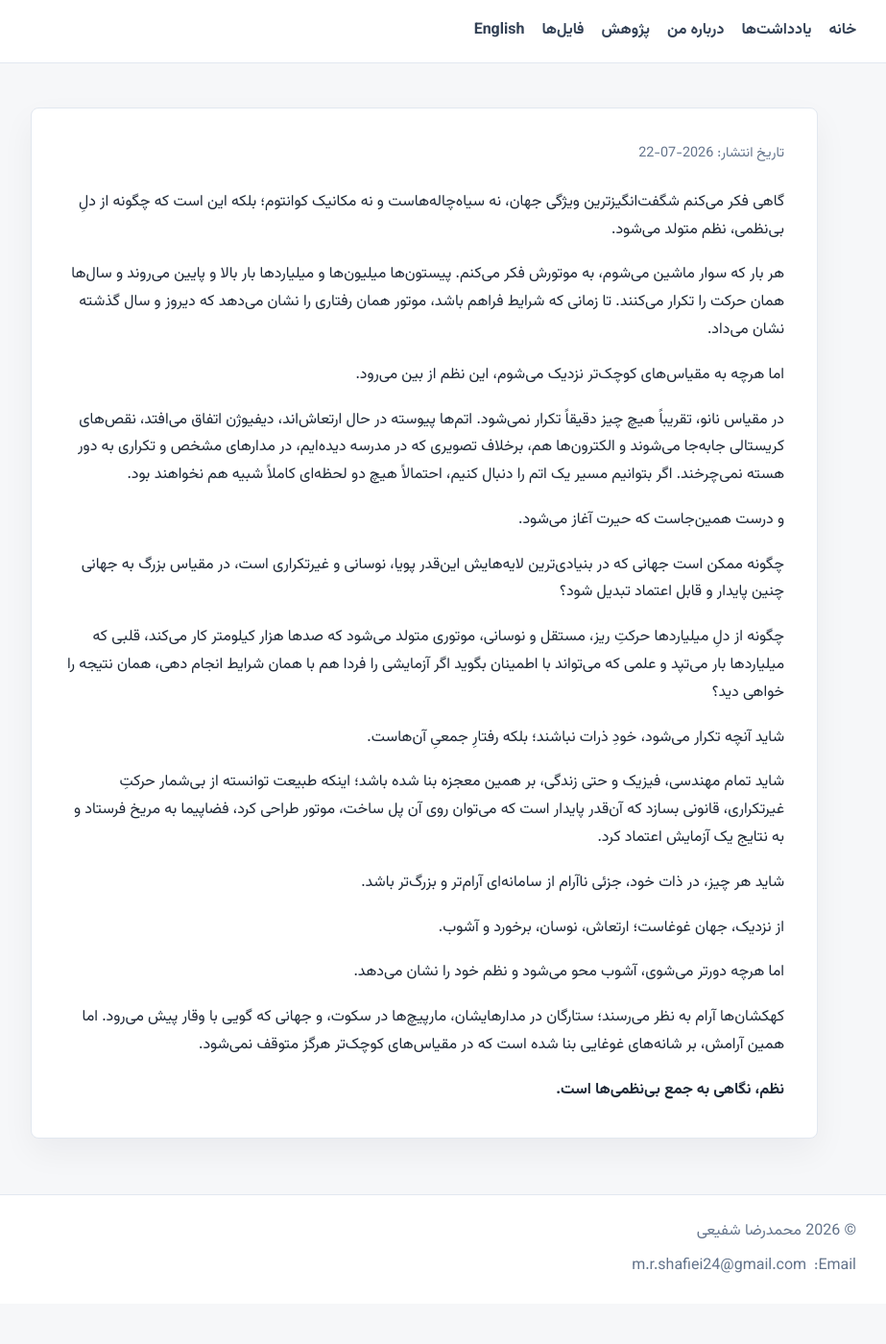
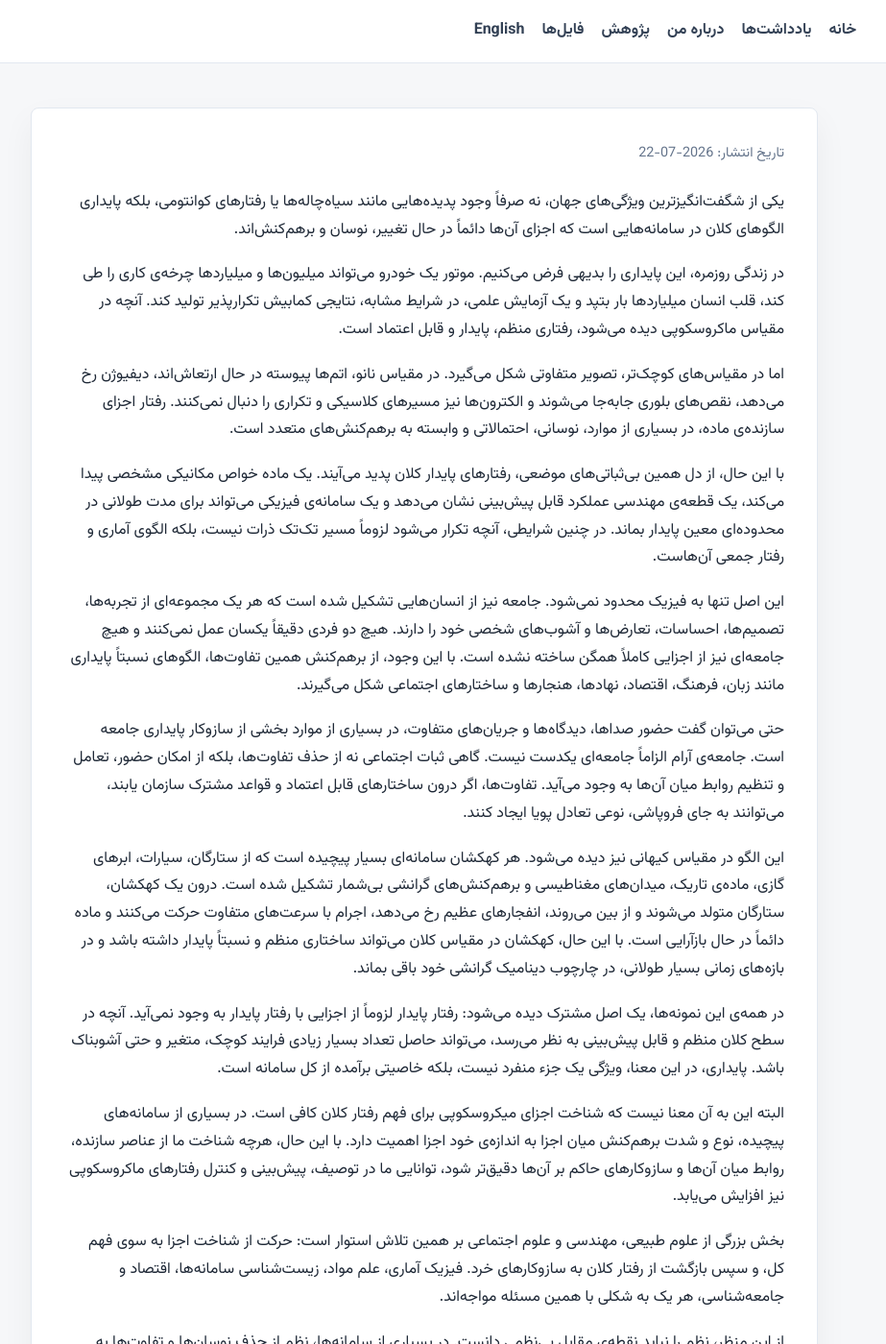
Before and after one commit to Mohamadrezash204/Mohamadrezash204.github.io, a Jekyll site: the page built from _posts/2026-07-22-ashoob-penhan.md, in a window 1280 px wide and 1400 px high. Shown: the whole window at 96% size, without its empty margins (198-1121 px from the left). Built offline with Jekyll 4.4.1, drawn with Linux system fonts in a browser that asks for light colours; some of the changed text lies outside the part shown.

Commit message:
Revise content on chaos and order in nature
The text discusses the emergence of order from chaos at various scales, highlighting how stability can arise from the interactions of dynamic components. It emphasizes that understanding the collective behavior of components is crucial for predicting and controlling macroscopic phenomena.

```diff
--- a/_posts/2026-07-22-ashoob-penhan.md
+++ b/_posts/2026-07-22-ashoob-penhan.md
@@ -6,31 +6,26 @@ lang: fa
 permalink: /fa/blog/ashoob-penhan/
 excerpt: "تأملی درباره اینکه چگونه از دل حرکت‌های نوسانی، آشوبناک و غیرتکراری در مقیاس‌های کوچک، نظم پایدار در مقیاس‌های بزرگ متولد می‌شود."
 ---
+یکی از شگفت‌انگیزترین ویژگی‌های جهان، نه صرفاً وجود پدیده‌هایی مانند سیاه‌چاله‌ها یا رفتارهای کوانتومی، بلکه پایداری الگوهای کلان در سامانه‌هایی است که اجزای آن‌ها دائماً در حال تغییر، نوسان و برهم‌کنش‌اند.
 
-گاهی فکر می‌کنم شگفت‌انگیزترین ویژگی جهان، نه سیاه‌چاله‌هاست و نه مکانیک کوانتوم؛ بلکه این است که چگونه از دلِ بی‌نظمی، نظم متولد می‌شود.
+در زندگی روزمره، این پایداری را بدیهی فرض می‌کنیم. موتور یک خودرو می‌تواند میلیون‌ها و میلیاردها چرخه‌ی کاری را طی کند، قلب انسان میلیاردها بار بتپد و یک آزمایش علمی، در شرایط مشابه، نتایجی کمابیش تکرارپذیر تولید کند. آنچه در مقیاس ماکروسکوپی دیده می‌شود، رفتاری منظم، پایدار و قابل اعتماد است.
 
-هر بار که سوار ماشین می‌شوم، به موتورش فکر می‌کنم. پیستون‌ها میلیون‌ها و میلیاردها بار بالا و پایین می‌روند و سال‌ها همان حرکت را تکرار می‌کنند. تا زمانی که شرایط فراهم باشد، موتور همان رفتاری را نشان می‌دهد که دیروز و سال گذشته نشان می‌داد.
+اما در مقیاس‌های کوچک‌تر، تصویر متفاوتی شکل می‌گیرد. در مقیاس نانو، اتم‌ها پیوسته در حال ارتعاش‌اند، دیفیوژن رخ می‌دهد، نقص‌های بلوری جابه‌جا می‌شوند و الکترون‌ها نیز مسیرهای کلاسیکی و تکراری را دنبال نمی‌کنند. رفتار اجزای سازنده‌ی ماده، در بسیاری از موارد، نوسانی، احتمالاتی و وابسته به برهم‌کنش‌های متعدد است.
 
-اما هرچه به مقیاس‌های کوچک‌تر نزدیک می‌شوم، این نظم از بین می‌رود.
+با این حال، از دل همین بی‌ثباتی‌های موضعی، رفتارهای پایدار کلان پدید می‌آیند. یک ماده خواص مکانیکی مشخصی پیدا می‌کند، یک قطعه‌ی مهندسی عملکرد قابل پیش‌بینی نشان می‌دهد و یک سامانه‌ی فیزیکی می‌تواند برای مدت طولانی در محدوده‌ای معین پایدار بماند. در چنین شرایطی، آنچه تکرار می‌شود لزوماً مسیر تک‌تک ذرات نیست، بلکه الگوی آماری و رفتار جمعی آن‌هاست.
 
-در مقیاس نانو، تقریباً هیچ چیز دقیقاً تکرار نمی‌شود. اتم‌ها پیوسته در حال ارتعاش‌اند، دیفیوژن اتفاق می‌افتد، نقص‌های کریستالی جابه‌جا می‌شوند و الکترون‌ها هم، برخلاف تصویری که در مدرسه دیده‌ایم، در مدارهای مشخص و تکراری به دور هسته نمی‌چرخند. اگر بتوانیم مسیر یک اتم را دنبال کنیم، احتمالاً هیچ دو لحظه‌ای کاملاً شبیه هم نخواهند بود.
+این اصل تنها به فیزیک محدود نمی‌شود. جامعه نیز از انسان‌هایی تشکیل شده است که هر یک مجموعه‌ای از تجربه‌ها، تصمیم‌ها، احساسات، تعارض‌ها و آشوب‌های شخصی خود را دارند. هیچ دو فردی دقیقاً یکسان عمل نمی‌کنند و هیچ جامعه‌ای نیز از اجزایی کاملاً همگن ساخته نشده است. با این وجود، از برهم‌کنش همین تفاوت‌ها، الگوهای نسبتاً پایداری مانند زبان، فرهنگ، اقتصاد، نهادها، هنجارها و ساختارهای اجتماعی شکل می‌گیرند.
 
-و درست همین‌جاست که حیرت آغاز می‌شود.
+حتی می‌توان گفت حضور صداها، دیدگاه‌ها و جریان‌های متفاوت، در بسیاری از موارد بخشی از سازوکار پایداری جامعه است. جامعه‌ی آرام الزاماً جامعه‌ای یکدست نیست. گاهی ثبات اجتماعی نه از حذف تفاوت‌ها، بلکه از امکان حضور، تعامل و تنظیم روابط میان آن‌ها به وجود می‌آید. تفاوت‌ها، اگر درون ساختارهای قابل اعتماد و قواعد مشترک سازمان یابند، می‌توانند به جای فروپاشی، نوعی تعادل پویا ایجاد کنند.
 
-چگونه ممکن است جهانی که در بنیادی‌ترین لایه‌هایش این‌قدر پویا، نوسانی و غیرتکراری است، در مقیاس بزرگ به جهانی چنین پایدار و قابل اعتماد تبدیل شود؟
+این الگو در مقیاس کیهانی نیز دیده می‌شود. هر کهکشان سامانه‌ای بسیار پیچیده است که از ستارگان، سیارات، ابرهای گازی، ماده‌ی تاریک، میدان‌های مغناطیسی و برهم‌کنش‌های گرانشی بی‌شمار تشکیل شده است. درون یک کهکشان، ستارگان متولد می‌شوند و از بین می‌روند، انفجارهای عظیم رخ می‌دهد، اجرام با سرعت‌های متفاوت حرکت می‌کنند و ماده دائماً در حال بازآرایی است. با این حال، کهکشان در مقیاس کلان می‌تواند ساختاری منظم و نسبتاً پایدار داشته باشد و در بازه‌های زمانی بسیار طولانی، در چارچوب دینامیک گرانشی خود باقی بماند.
 
-چگونه از دلِ میلیاردها حرکتِ ریز، مستقل و نوسانی، موتوری متولد می‌شود که صدها هزار کیلومتر کار می‌کند، قلبی که میلیاردها بار می‌تپد و علمی که می‌تواند با اطمینان بگوید اگر آزمایشی را فردا هم با همان شرایط انجام دهی، همان نتیجه را خواهی دید؟
+در همه‌ی این نمونه‌ها، یک اصل مشترک دیده می‌شود: رفتار پایدار لزوماً از اجزایی با رفتار پایدار به وجود نمی‌آید. آنچه در سطح کلان منظم و قابل پیش‌بینی به نظر می‌رسد، می‌تواند حاصل تعداد بسیار زیادی فرایند کوچک، متغیر و حتی آشوبناک باشد. پایداری، در این معنا، ویژگی یک جزء منفرد نیست، بلکه خاصیتی برآمده از کل سامانه است.
 
-شاید آنچه تکرار می‌شود، خودِ ذرات نباشند؛ بلکه رفتارِ جمعیِ آن‌هاست.
+البته این به آن معنا نیست که شناخت اجزای میکروسکوپی برای فهم رفتار کلان کافی است. در بسیاری از سامانه‌های پیچیده، نوع و شدت برهم‌کنش میان اجزا به اندازه‌ی خود اجزا اهمیت دارد. با این حال، هرچه شناخت ما از عناصر سازنده، روابط میان آن‌ها و سازوکارهای حاکم بر آن‌ها دقیق‌تر شود، توانایی ما در توصیف، پیش‌بینی و کنترل رفتارهای ماکروسکوپی نیز افزایش می‌یابد.
 
-شاید تمام مهندسی، فیزیک و حتی زندگی، بر همین معجزه بنا شده باشد؛ اینکه طبیعت توانسته از بی‌شمار حرکتِ غیرتکراری، قانونی بسازد که آن‌قدر پایدار است که می‌توان روی آن پل ساخت، موتور طراحی کرد، فضاپیما به مریخ فرستاد و به نتایج یک آزمایش اعتماد کرد.
+بخش بزرگی از علوم طبیعی، مهندسی و علوم اجتماعی بر همین تلاش استوار است: حرکت از شناخت اجزا به سوی فهم کل، و سپس بازگشت از رفتار کلان به سازوکارهای خرد. فیزیک آماری، علم مواد، زیست‌شناسی سامانه‌ها، اقتصاد و جامعه‌شناسی، هر یک به شکلی با همین مسئله مواجه‌اند.
 
-شاید هر چیز، در ذات خود، جزئی ناآرام از سامانه‌ای آرام‌تر و بزرگ‌تر باشد.
+از این منظر، نظم را نباید نقطه‌ی مقابل بی‌نظمی دانست. در بسیاری از سامانه‌ها، نظم از حذف نوسان‌ها و تفاوت‌ها به وجود نمی‌آید، بلکه از سازمان‌یافتن آن‌ها پدیدار می‌شود. جهان در مقیاس‌های مختلف نشان می‌دهد که بی‌نظمی و پایداری می‌توانند هم‌زمان وجود داشته باشند و حتی اولی، زمینه‌ی شکل‌گیری دومی باشد.
 
-از نزدیک، جهان غوغاست؛ ارتعاش، نوسان، برخورد و آشوب.
-
-اما هرچه دورتر می‌شوی، آشوب محو می‌شود و نظم خود را نشان می‌دهد.
-
-کهکشان‌ها آرام به نظر می‌رسند؛ ستارگان در مدارهایشان، مارپیچ‌ها در سکوت، و جهانی که گویی با وقار پیش می‌رود. اما همین آرامش، بر شانه‌های غوغایی بنا شده است که در مقیاس‌های کوچک‌تر هرگز متوقف نمی‌شود.
-
-**نظم، نگاهی به جمع بی‌نظمی‌ها است.**
+شاید یکی از بنیادی‌ترین ویژگی‌های طبیعت همین باشد: نظم، نتیجه‌ی نبود بی‌نظمی نیست؛ بلکه برآیند سازمان‌یافته‌ی آن است.
```
